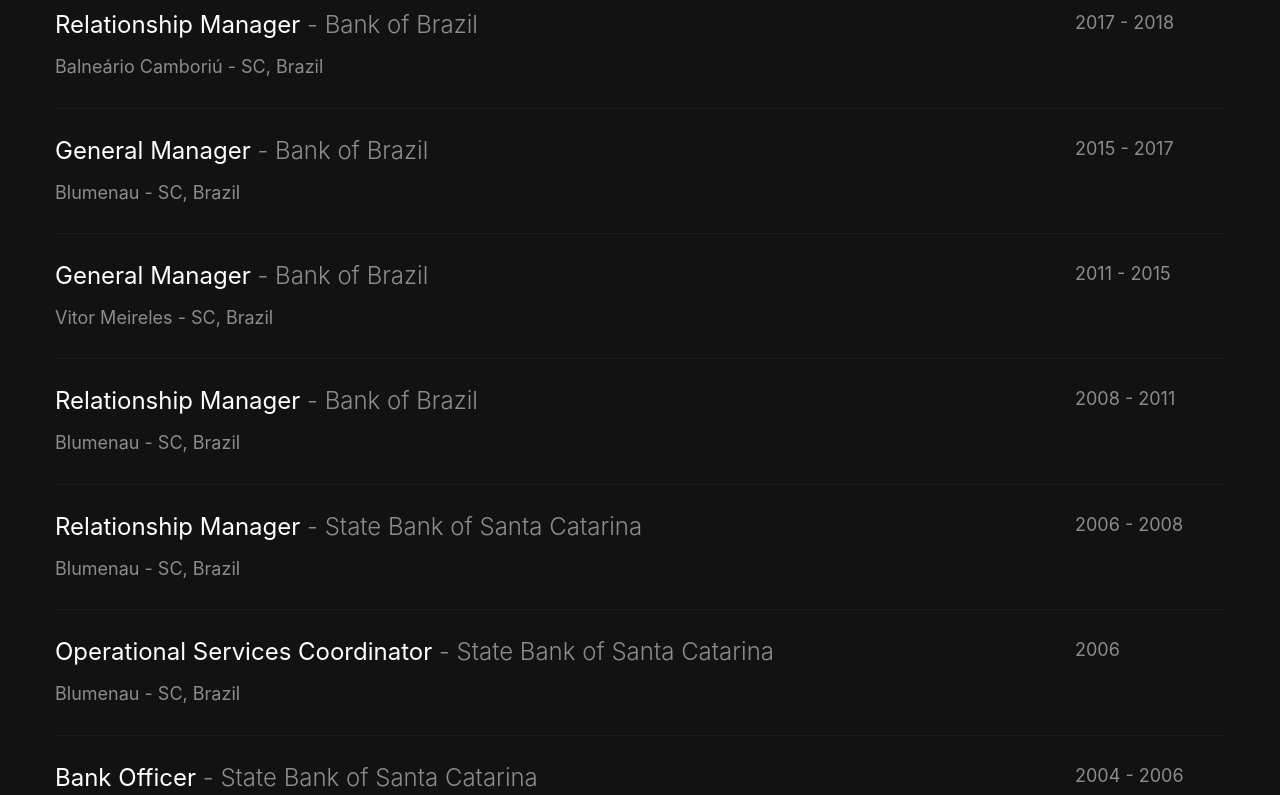
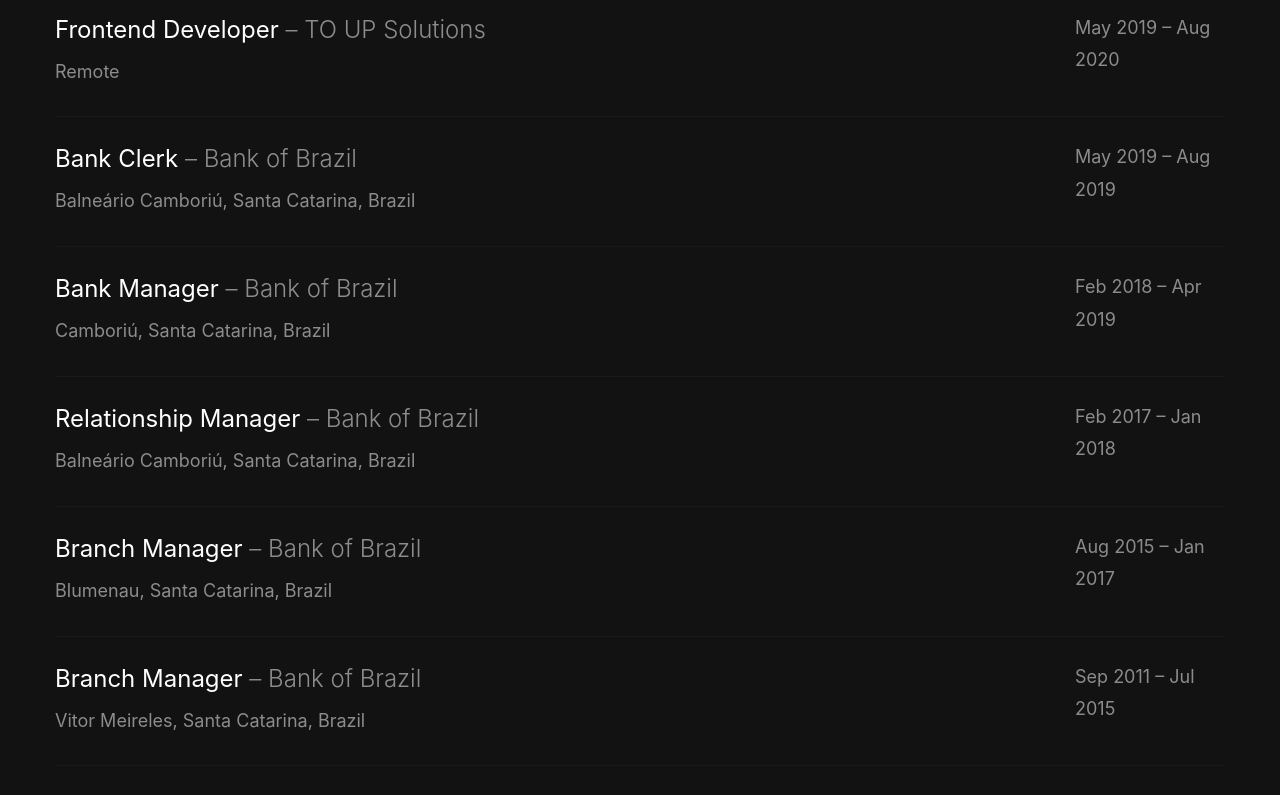
Before and after one commit to diegomais/resume, a Next.js app: page /about in a window 1280 px wide. Shown: the part 1800-2595 px from the top of the page. Built offline with nearby package versions, Linux system fonts and the light colour scheme.

Commit message:
🎨 Add Experience component

```diff
--- /dev/null
+++ b/src/components/experience.tsx
@@ -0,0 +1,25 @@
+import React from 'react'
+import experience from '../constants/experience'
+
+const Experience: React.FC = () => (
+  <div className="exp mt-5 ftco-animate">
+    <h2 className="mb-4">Experience</h2>
+    {experience.map(item => (
+      <div className="exp-wrap py-4" key={item.startDate}>
+        <div className="desc">
+          <h4>
+            {item.title} <span> – {item.company}</span>
+          </h4>
+          <p className="location">{item.location}</p>
+        </div>
+        <div className="year">
+          <p>
+            {item.startDate} – {item.endDate || 'Present'}
+          </p>
+        </div>
+      </div>
+    ))}
+  </div>
+)
+
+export default Experience
--- /dev/null
+++ b/src/constants/experience.ts
@@ -0,0 +1,83 @@
+export default [
+  {
+    company: 'Koper',
+    website: 'http://www.koper.com.br',
+    location: 'Remote',
+    title: 'Frontend Developer',
+    description: null,
+    startDate: 'Aug 2020',
+    endDate: null
+  },
+  {
+    company: 'TO UP Solutions',
+    website: 'http://www.to-up.dev',
+    location: 'Remote',
+    title: 'Frontend Developer',
+    description: null,
+    startDate: 'May 2019',
+    endDate: 'Aug 2020'
+  },
+  {
+    company: 'Bank of Brazil',
+    website: 'http://www.bb.com.br',
+    location: 'Balneário Camboriú, Santa Catarina, Brazil',
+    title: 'Bank Clerk',
+    description: null,
+    startDate: 'May 2019',
+    endDate: 'Aug 2019'
+  },
+  {
+    company: 'Bank of Brazil',
+    website: 'http://www.bb.com.br',
+    location: 'Camboriú, Santa Catarina, Brazil',
+    title: 'Bank Manager',
+    description: null,
+    startDate: 'Feb 2018',
+    endDate: 'Apr 2019'
+  },
+  {
+    company: 'Bank of Brazil',
+    website: 'http://www.bb.com.br',
+    location: 'Balneário Camboriú, Santa Catarina, Brazil',
+    title: 'Relationship Manager',
+    description: null,
+    startDate: 'Feb 2017',
+    endDate: 'Jan 2018'
+  },
+  {
+    company: 'Bank of Brazil',
+    website: 'http://www.bb.com.br',
+    location: 'Blumenau, Santa Catarina, Brazil',
+    title: 'Branch Manager',
+    description: null,
+    startDate: 'Aug 2015',
+    endDate: 'Jan 2017'
+  },
+  {
+    company: 'Bank of Brazil',
+    website: 'http://www.bb.com.br',
+    location: 'Vitor Meireles, Santa Catarina, Brazil',
+    title: 'Branch Manager',
+    description: null,
+    startDate: 'Sep 2011',
+    endDate: 'Jul 2015'
+  },
+  {
+    company: 'Bank of Brazil',
+    website: 'http://www.bb.com.br',
+    location: 'Blumenau, Santa Catarina, Brazil',
+    title: 'Relationship Manager',
+    description: null,
+    startDate: 'Oct 2008',
+    endDate: 'Aug 2011'
+  },
+  {
+    company: 'State Bank of Santa Catarina',
+    website: 'http://www.besc.com.br',
+    location: 'Blumenau, Santa Catarina, Brazil',
+    title: 'Bank Manager',
+    description: null,
+    startDate: 'Jul 2004',
+    endDate: 'Set 2008'
+  }
+]
--- a/src/pages/about.tsx
+++ b/src/pages/about.tsx
@@ -1,4 +1,5 @@
 import React from 'react'
+import Experience from '../components/experience'
 import Footer from '../components/footer'
 import Header from '../components/header'
 import Loader from '../components/loader'
@@ -157,102 +158,9 @@ const AboutPage: React.FC = () => (
                     </p>
                   </div>
                 </div>
-                <div className="exp mt-5 ftco-animate">
-                  <h2 className="mb-4">Experience</h2>
-                  <div className="exp-wrap py-4">
-                    <div className="desc">
-                      <h4>
-                        Operations Manager <span> - Bank of Brazil</span>{' '}
-                      </h4>
-                      <p className="location">Camboriú - SC, Brazil</p>
-                    </div>
-                    <div className="year">
-                      <p>2018 - Present</p>
-                    </div>
-                  </div>
-                  <div className="exp-wrap py-4">
-                    <div className="desc">
-                      <h4>
-                        Relationship Manager <span> - Bank of Brazil</span>{' '}
-                      </h4>
-                      <p className="location">
-                        Balneário Camboriú - SC, Brazil
-                      </p>
-                    </div>
-                    <div className="year">
-                      <p>2017 - 2018</p>
-                    </div>
-                  </div>
-                  <div className="exp-wrap py-4">
-                    <div className="desc">
-                      <h4>
-                        General Manager <span> - Bank of Brazil</span>{' '}
-                      </h4>
-                      <p className="location">Blumenau - SC, Brazil</p>
-                    </div>
-                    <div className="year">
-                      <p>2015 - 2017</p>
-                    </div>
-                  </div>
-                  <div className="exp-wrap py-4">
-                    <div className="desc">
-                      <h4>
-                        General Manager <span> - Bank of Brazil</span>{' '}
-                      </h4>
-                      <p className="location">Vitor Meireles - SC, Brazil</p>
-                    </div>
-                    <div className="year">
-                      <p>2011 - 2015</p>
-                    </div>
-                  </div>
-                  <div className="exp-wrap py-4">
-                    <div className="desc">
-                      <h4>
-                        Relationship Manager <span> - Bank of Brazil</span>{' '}
-                      </h4>
-                      <p className="location">Blumenau - SC, Brazil</p>
-                    </div>
-                    <div className="year">
-                      <p>2008 - 2011</p>
-                    </div>
-                  </div>
-                  <div className="exp-wrap py-4">
-                    <div className="desc">
-                      <h4>
-                        Relationship Manager{' '}
-                        <span> - State Bank of Santa Catarina</span>{' '}
-                      </h4>
-                      <p className="location">Blumenau - SC, Brazil</p>
-                    </div>
-                    <div className="year">
-                      <p>2006 - 2008</p>
-                    </div>
-                  </div>
-                  <div className="exp-wrap py-4">
-                    <div className="desc">
-                      <h4>
-                        Operational Services Coordinator{' '}
-                        <span> - State Bank of Santa Catarina</span>{' '}
-                      </h4>
-                      <p className="location">Blumenau - SC, Brazil</p>
-                    </div>
-                    <div className="year">
-                      <p>2006</p>
-                    </div>
-                  </div>
-                  <div className="exp-wrap py-4">
-                    <div className="desc">
-                      <h4>
-                        Bank Officer{' '}
-                        <span> - State Bank of Santa Catarina</span>{' '}
-                      </h4>
-                      <p className="location">Blumenau - SC, Brazil</p>
-                    </div>
-                    <div className="year">
-                      <p>2004 - 2006</p>
-                    </div>
-                  </div>
-                </div>
+
+                <Experience />
+
                 <div className="exp mt-5 ftco-animate">
                   <h2 className="mb-4">Education</h2>
                   <div className="exp-wrap py-4">
```
